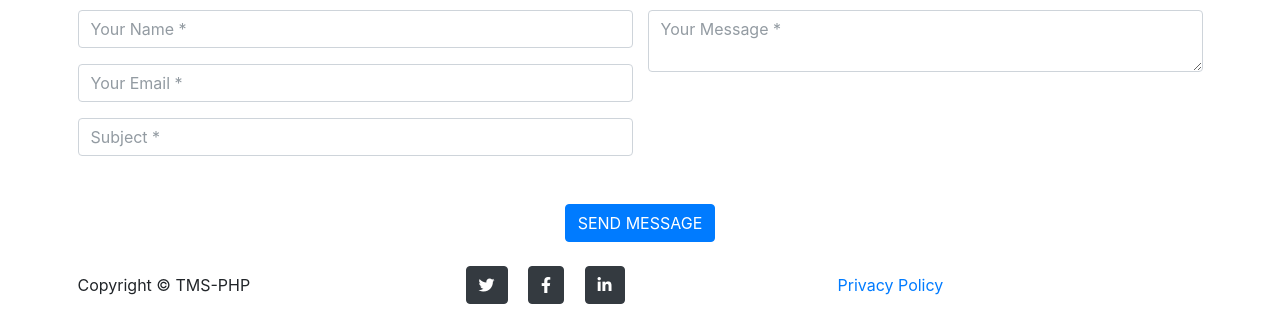
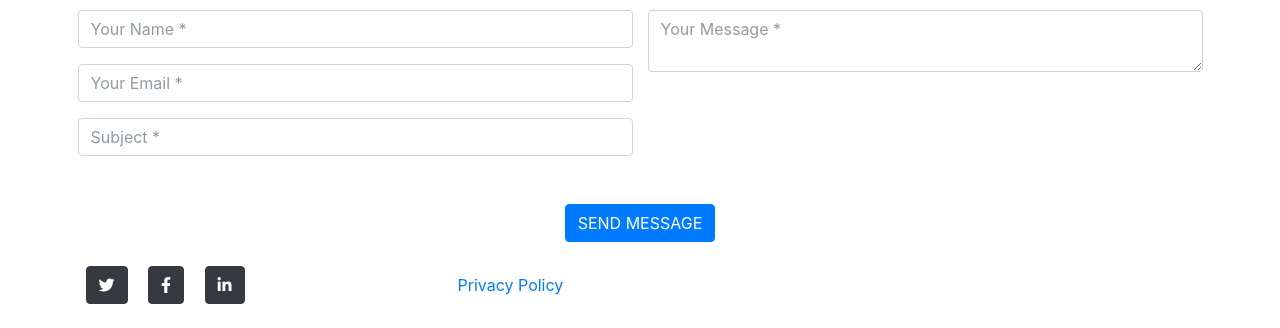
Before and after one commit to IanV1ctor/projoo99, a PHP site: page /tourism/ in a window 1280 px wide. Shown: the part 1053-1381 px from the top of the page. Run offline with PHP 8.4, Linux system fonts and the light colour scheme; data comes from the database, SQL or seed files in the repository; some libraries are stand-ins or nearby versions.

Commit message:
mods for footer

```diff
--- a/admin/inc/footer.php
+++ b/admin/inc/footer.php
@@ -61,7 +61,6 @@
         </strong>
         All rights reserved.
         <div class="float-right d-none d-sm-inline-block">
-          <b><?php echo $_settings->info('short_name') ?> (by: <a href="mailto:oretnom23@gmail.com" target="blank">oretnom23</a> )</b> v1.0
         </div>
       </footer>
     </div>
--- a/inc/footer.php
+++ b/inc/footer.php
@@ -61,7 +61,6 @@
 <footer class="footer py-4">
 	<div class="container">
 		<div class="row align-items-center">
-			<div class="col-lg-4 text-lg-start">Copyright &copy; <?php echo $_settings->info('short_name') ?> <?php date('Y') ?></div>
 			<div class="col-lg-4 my-3 my-lg-0">
 				<a class="btn btn-dark btn-social mx-2" href="#!"><i class="fab fa-twitter"></i></a>
 				<a class="btn btn-dark btn-social mx-2" href="#!"><i class="fab fa-facebook-f"></i></a>
```
